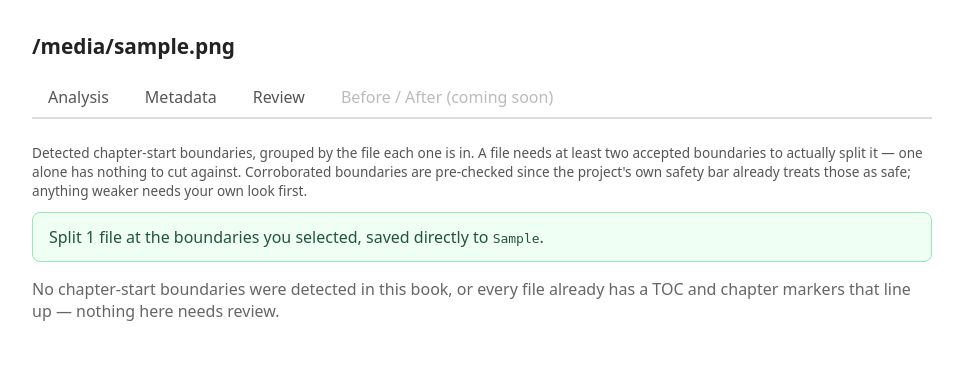
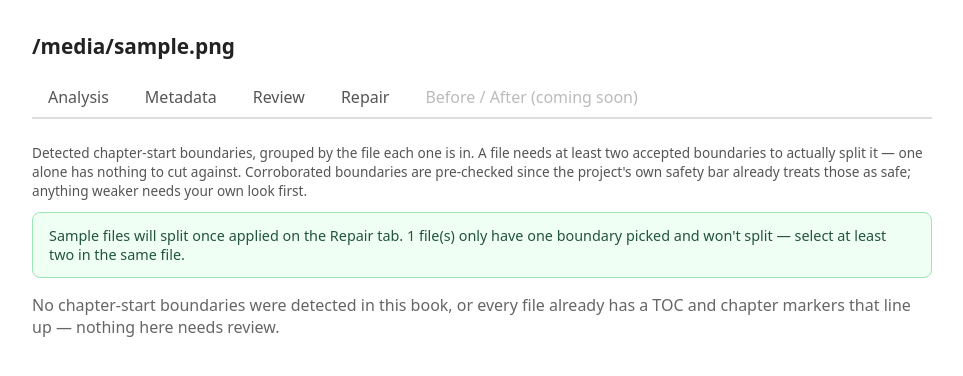
Before and after one commit to jbliley/ebook_fix, a Flask app: template src/gui/templates/review.html in a window 1280 px wide. Shown: the top 376 px of the page, without its empty margins (158-1121 px from the left). Run offline with Flask 3, Linux system fonts and the light colour scheme; the template is opened without the code that fills it: most values are stand-ins (such as "Sample title", 1, 10 or a date in 2020).

Commit message:
GUI Repair
Added GUI version of repair functionality

```diff
--- a/src/gui/app.py
+++ b/src/gui/app.py
@@ -37,6 +37,7 @@ AnalysisReport object, not printed text.
 from __future__ import annotations
 
 import io
+import json
 import subprocess
 import sys
 import tempfile
@@ -68,6 +69,32 @@ SESSIONS_ROOT = Path(tempfile.gettempdir()) / "ebook_fix_gui_sessions"
 # (both sides are already correct for their own format, see
 # language_codes.py -- there's never anything to write there).
 _EDITABLE_FIELDS = ("title", "author", "publisher", "date", "rights", "description")
+
+# Every standard repair module that's actually toggleable via
+# ebook_fix.toml -- i.e. everything Engine._build_modules() checks an
+# `enabled` flag for. Order matches _build_modules()'s own pipeline
+# order, so the Repair tab's checkbox list reads the same way the CLI
+# already applies them. Deliberately excludes Class Standardize and
+# Color Strip, which aren't part of this config-gated pipeline at all
+# (Class Standardize needs an explicit --class-mapping file; see
+# analysis_roadmap.md for why those stay separate CLI subcommands).
+_REPAIR_MODULES = [
+    ("gutenberg_repair", "Gutenberg Boilerplate Removal"),
+    ("running_title_repair", "Running Title Removal"),
+    ("paragraph_repair", "Paragraph Repair"),
+    ("chapter_markup", "Chapter Markup"),
+    ("epub3_upgrade", "EPUB 3 Upgrade"),
+    ("toc_generation", "TOC Generation"),
+    ("scene_break_repair", "Scene Break Normalizer"),
+    ("image_repair", "Image Repair"),
+    ("cover_repair", "Cover Repair"),
+    ("ellipsis_repair", "Ellipsis Normalizer"),
+    ("apostrophe_repair", "Apostrophe Repair"),
+    ("whitespace_repair", "Whitespace Normalizer"),
+    ("metadata_repair", "Metadata Sync (Calibre-managed books only)"),
+    ("identifier_repair", "Identifier Standardize"),
+    ("author_initials", "Author Initials"),
+]
 
 
 def _session_dir(session_id: str) -> Path:
@@ -117,6 +144,20 @@ def _fixed_output_path(session_dir: Path) -> Path:
     in the right folder."""
     source = _source_path(session_dir)
     return source.with_name(source.stem + "_fixed" + source.suffix)
+
+
+def _staged_metadata_path(session_dir: Path) -> Path:
+    return session_dir / "staged_metadata.json"
+
+
+def _staged_review_path(session_dir: Path) -> Path:
+    return session_dir / "staged_review.json"
+
+
+def _read_staged(path: Path):
+    if not path.exists():
+        return None
+    return json.loads(path.read_text(encoding="utf-8"))
 
 
 def _split_candidate_groups(book):
@@ -299,14 +340,16 @@ def book_metadata(session_id):
     filename = (session_dir / "original_filename.txt").read_text(encoding="utf-8")
     book, analysis_report = _load_analysis(session_dir)
     merged = analysis_report.merged_core_fields
+    staged = _read_staged(_staged_metadata_path(session_dir))
 
     fields = []
     for name in _EDITABLE_FIELDS:
         mf = getattr(merged, name)
+        value = staged["fields"][name] if staged else mf.display_value
         fields.append({
             "name": name,
             "label": name.replace("_", " ").title(),
-            "value": mf.display_value,
+            "value": value,
             "mismatch": mf.mismatch,
             "epub_value": mf.epub_value,
             "calibre_value": mf.calibre_value,
@@ -324,10 +367,9 @@ def book_metadata(session_id):
         filename=filename,
         fields=fields,
         language=merged.language.display_value or "(none found)",
-        series_name=series_info.name or "",
-        series_index=series_info.index,
-        saved=request.args.get("saved") == "1",
-        saved_path=request.args.get("saved_path", ""),
+        series_name=staged["series_name"] if staged else (series_info.name or ""),
+        series_index=staged["series_index"] if staged else series_info.index,
+        is_staged=staged is not None,
         is_calibre_managed=calibre_ctx.is_calibre_managed,
     )
 
@@ -335,26 +377,23 @@ def book_metadata(session_id):
 @app.route("/book/<session_id>/metadata", methods=["POST"])
 def save_metadata(session_id):
     session_dir = _session_dir(session_id)
-    book = EPUBParser().load(_source_path(session_dir))
 
-    for name in _EDITABLE_FIELDS:
-        value = request.form.get(name, "")
-        write_core_field(book, name, value)
+    series_index_raw = request.form.get("series_index", "").strip()
+    series_index = None
+    if series_index_raw:
+        try:
+            series_index = float(series_index_raw)
+        except ValueError:
+            series_index = None
 
-    series_name = request.form.get("series_name", "").strip()
-    series_index_raw = request.form.get("series_index", "").strip()
-    if series_name:
-        series_index = None
-        if series_index_raw:
-            try:
-                series_index = float(series_index_raw)
-            except ValueError:
-                series_index = None
-        series_metadata.write(book, series_name, series_index)
+    staged = {
+        "fields": {name: request.form.get(name, "") for name in _EDITABLE_FIELDS},
+        "series_name": request.form.get("series_name", "").strip(),
+        "series_index": series_index,
+    }
+    _staged_metadata_path(session_dir).write_text(json.dumps(staged), encoding="utf-8")
 
-    output_path = _fixed_output_path(session_dir)
-    EPUBWriter().save(book, output_path)
-    return redirect(url_for("book_metadata", session_id=session_id, saved="1", saved_path=str(output_path)))
+    return redirect(url_for("book_metadata", session_id=session_id))
 
 
 @app.route("/book/<session_id>/review")
@@ -364,6 +403,13 @@ def book_review(session_id):
     book = EPUBParser().load(_source_path(session_dir))
     groups = _split_candidate_groups(book)
 
+    staged = _read_staged(_staged_review_path(session_dir))
+    if staged is not None:
+        staged_ids = set(staged["accepted_ids"])
+        for group in groups:
+            for item in group["candidates"]:
+                item["auto_checked"] = item["id"] in staged_ids
+
     return render_template(
         "review.html",
         active_tab="review",
@@ -371,6 +417,7 @@ def book_review(session_id):
         filename=filename,
         groups=groups,
         has_candidates=bool(groups),
+        is_staged=staged is not None,
         split_result=None,
     )
 
@@ -384,40 +431,166 @@ def save_review(session_id):
 
     accepted_ids = set(request.form.getlist("accept"))
 
-    markers_by_href = {}
+    # Just a preview of what would happen -- the actual split only
+    # happens when the Repair tab applies everything. A file needs 2+
+    # accepted boundaries to split at all; anything short of that is
+    # shown here so the choice can be corrected before staging it, not
+    # silently dropped at apply time.
+    would_split = 0
     skipped_hrefs = []
     for group in groups:
-        accepted_nodes = [item["node"] for item in group["candidates"] if item["id"] in accepted_ids]
+        accepted_nodes = [item for item in group["candidates"] if item["id"] in accepted_ids]
         if not accepted_nodes:
             continue
         if len(accepted_nodes) < 2:
-            # Splitting needs at least 2 boundaries in the same file --
-            # one accepted checkbox alone has nothing to cut against.
             skipped_hrefs.append(group["href"])
-            continue
-        markers_by_href[group["href"]] = [
-            SplitMarker(element=node.evidence.candidate.element, title=node.title, number=node.evidence.candidate.number)
-            for node in accepted_nodes
-        ]
+        else:
+            would_split += 1
 
-    engine = Engine(config=load_config(None))
-    output_path = _fixed_output_path(session_dir)
-    with _captured_output() as buf:
-        split_count, _reports = engine.split_marked(book, output_path, markers_by_href, details=False)
-    output = buf.getvalue()
+    staged = {"accepted_ids": sorted(accepted_ids)}
+    _staged_review_path(session_dir).write_text(json.dumps(staged), encoding="utf-8")
+
+    for group in groups:
+        for item in group["candidates"]:
+            item["auto_checked"] = item["id"] in accepted_ids
 
     return render_template(
         "review.html",
         active_tab="review",
         session_id=session_id,
         filename=filename,
-        groups=_split_candidate_groups(EPUBParser().load(_source_path(session_dir))),
+        groups=groups,
         has_candidates=bool(groups),
+        is_staged=True,
         split_result={
+            "would_split": would_split,
+            "skipped_hrefs": skipped_hrefs,
+        },
+    )
+
+
+@app.route("/book/<session_id>/repair")
+def book_repair(session_id):
+    session_dir = _session_dir(session_id)
+    filename = (session_dir / "original_filename.txt").read_text(encoding="utf-8")
+    config = load_config(None)
+
+    modules = [
+        {"attr": attr, "label": label, "checked": getattr(config, attr).enabled}
+        for attr, label in _REPAIR_MODULES
+    ]
+
+    staged_metadata = _read_staged(_staged_metadata_path(session_dir))
+    staged_review = _read_staged(_staged_review_path(session_dir))
+    staged_field_count = len(staged_metadata["fields"]) if staged_metadata else 0
+    staged_boundary_count = len(staged_review["accepted_ids"]) if staged_review else 0
+
+    return render_template(
+        "repair.html",
+        active_tab="repair",
+        session_id=session_id,
+        filename=filename,
+        modules=modules,
+        has_staged_metadata=staged_metadata is not None,
+        has_staged_review=staged_review is not None,
+        staged_field_count=staged_field_count,
+        staged_boundary_count=staged_boundary_count,
+        result=None,
+    )
+
+
+@app.route("/book/<session_id>/repair", methods=["POST"])
+def apply_repair(session_id):
+    session_dir = _session_dir(session_id)
+    filename = (session_dir / "original_filename.txt").read_text(encoding="utf-8")
+
+    selected = set(request.form.getlist("modules"))
+    config = load_config(None)
+    for attr, _label in _REPAIR_MODULES:
+        getattr(config, attr).enabled = attr in selected
+
+    book = EPUBParser().load(_source_path(session_dir))
+
+    # Staged metadata edits, if any -- applied directly the same way
+    # save_metadata used to write immediately, just deferred to here so
+    # it lands in the same file as everything else instead of its own
+    # separate "_fixed.epub".
+    staged_metadata = _read_staged(_staged_metadata_path(session_dir))
+    if staged_metadata is not None:
+        for name, value in staged_metadata["fields"].items():
+            write_core_field(book, name, value)
+        series_name = staged_metadata["series_name"]
+        if series_name:
+            series_metadata.write(book, series_name, staged_metadata["series_index"])
+
+    # Staged split boundaries, if any -- re-derives candidates fresh
+    # against the book as it exists right now (post-metadata-edit,
+    # though metadata edits never affect chapter structure, so this is
+    # really just "fresh" for its own sake, not because anything above
+    # could have invalidated it) and applies only the ones that still
+    # meet the 2-per-file bar.
+    split_count = 0
+    with _captured_output() as buf:
+        staged_review = _read_staged(_staged_review_path(session_dir))
+        if staged_review is not None:
+            accepted_ids = set(staged_review["accepted_ids"])
+            groups = _split_candidate_groups(book)
+            markers_by_href = {}
+            for group in groups:
+                accepted_nodes = [item["node"] for item in group["candidates"] if item["id"] in accepted_ids]
+                if len(accepted_nodes) < 2:
+                    continue
+                markers_by_href[group["href"]] = [
+                    SplitMarker(element=node.evidence.candidate.element, title=node.title, number=node.evidence.candidate.number)
+                    for node in accepted_nodes
+                ]
+            if markers_by_href:
+                engine_for_split = Engine(config=config)
+                split_count, _reports = engine_for_split._split_and_rewire(book, markers_by_href, details=False)
+
+        # Fresh analysis, reflecting any staged metadata/split changes
+        # applied above -- the repair modules below need to see the
+        # book as it actually is right now, not as it was when the
+        # Metadata/Review tabs were first opened.
+        analysis_report = EPUBAnalyzer().analyze(book)
+
+        engine = Engine(config=config)
+        reports_by_module, pass_num = engine.run_selected_repairs(book, engine.modules, analysis_report, max_passes=5)
+    engine_output = buf.getvalue()
+
+    output_path = _fixed_output_path(session_dir)
+    EPUBWriter().save(book, output_path)
+
+    _staged_metadata_path(session_dir).unlink(missing_ok=True)
+    _staged_review_path(session_dir).unlink(missing_ok=True)
+
+    module_summaries = [
+        {"name": name, "count": report.count}
+        for name, report in reports_by_module.items()
+        if report.count > 0
+    ]
+
+    modules = [
+        {"attr": attr, "label": label, "checked": attr in selected}
+        for attr, label in _REPAIR_MODULES
+    ]
+
+    return render_template(
+        "repair.html",
+        active_tab="repair",
+        session_id=session_id,
+        filename=filename,
+        modules=modules,
+        has_staged_metadata=False,
+        has_staged_review=False,
+        staged_field_count=0,
+        staged_boundary_count=0,
+        result={
+            "output_path": str(output_path),
             "split_count": split_count,
-            "skipped_hrefs": skipped_hrefs,
-            "output": output,
-            "saved_path": str(output_path) if split_count > 0 else "",
+            "module_summaries": module_summaries,
+            "pass_count": pass_num,
+            "engine_output": engine_output,
         },
     )
 
--- a/src/gui/templates/base.html
+++ b/src/gui/templates/base.html
@@ -40,6 +40,12 @@
     .review-notes { font-size: 0.8rem; color: #777; margin-top: 0.3rem; }
     .review-notes ul { margin: 0.2rem 0 0; padding-left: 1.2rem; }
     .empty-state { color: #666; }
+    .staged-banner { background: #ebf8ff; border: 1px solid #90cdf4; color: #2c5282; padding: 0.8rem 1rem; border-radius: 8px; margin-bottom: 1rem; font-size: 0.9rem; }
+    .module-list { border: 1px solid #ddd; border-radius: 10px; padding: 0.4rem 1.4rem; margin: 1rem 0 1.5rem; }
+    .module-row { display: flex; align-items: center; gap: 0.6rem; padding: 0.6rem 0; border-top: 1px solid #eee; }
+    .module-row:first-child { border-top: none; }
+    .result-summary { margin-top: 0.5rem; }
+    .result-summary ul { padding-left: 1.3rem; }
   </style>
 </head>
 <body>
@@ -48,6 +54,7 @@
     <a href="{{ url_for('book_analysis', session_id=session_id) }}" class="{{ 'active' if active_tab == 'analysis' else '' }}">Analysis</a>
     <a href="{{ url_for('book_metadata', session_id=session_id) }}" class="{{ 'active' if active_tab == 'metadata' else '' }}">Metadata</a>
     <a href="{{ url_for('book_review', session_id=session_id) }}" class="{{ 'active' if active_tab == 'review' else '' }}">Review</a>
+    <a href="{{ url_for('book_repair', session_id=session_id) }}" class="{{ 'active' if active_tab == 'repair' else '' }}">Repair</a>
     <a class="disabled">Before / After (coming soon)</a>
   </div>
   {% block content %}{% endblock %}
--- a/src/gui/templates/review.html
+++ b/src/gui/templates/review.html
@@ -7,15 +7,21 @@
   as safe; anything weaker needs your own look first.
 </p>
 
+{% if is_staged %}
+<div class="staged-banner">
+  Selections staged. Go to the <a href="{{ url_for('book_repair', session_id=session_id) }}">Repair tab</a> to actually split anything.
+</div>
+{% endif %}
+
 {% if split_result %}
-  {% if split_result.saved_path %}
-  <div class="saved-banner">
-    Split {{ split_result.split_count }} file{{ 's' if split_result.split_count != 1 else '' }} at the boundaries you selected,
-    saved directly to <code>{{ split_result.saved_path }}</code>.
+  {% if split_result.would_split %}
+  <div class="staged-banner" style="background:#f0fff4;border-color:#9ae6b4;color:#22543d;">
+    {{ split_result.would_split }} file{{ 's' if split_result.would_split != 1 else '' }} will split once applied on the Repair tab.
+    {% if split_result.skipped_hrefs %}{{ split_result.skipped_hrefs|length }} file(s) only have one boundary picked and won't split &mdash; select at least two in the same file.{% endif %}
   </div>
   {% else %}
-  <div class="saved-banner" style="background:#fffaf0;border-color:#fbd38d;color:#7b341e;">
-    Nothing was split.
+  <div class="staged-banner" style="background:#fffaf0;border-color:#fbd38d;color:#7b341e;">
+    Nothing will split with this selection.
     {% if split_result.skipped_hrefs %}
     You picked only one boundary in {{ split_result.skipped_hrefs|length }} file(s) &mdash;
     select at least two in the same file to split it.
@@ -50,7 +56,7 @@
     {% endfor %}
   </div>
   {% endfor %}
-  <button type="submit" class="button">Split Selected</button>
+  <button type="submit" class="button">Stage Selected</button>
 </form>
 {% endif %}
 {% endblock %}
```
Also changed, not shown: docs/gui_plan.md (+50 -0 lines), src/ebook_fix/engine.py (+12 -0 lines), src/gui/templates/metadata.html (+4 -4 lines), src/gui/templates/repair.html (added, +51 -0 lines).
